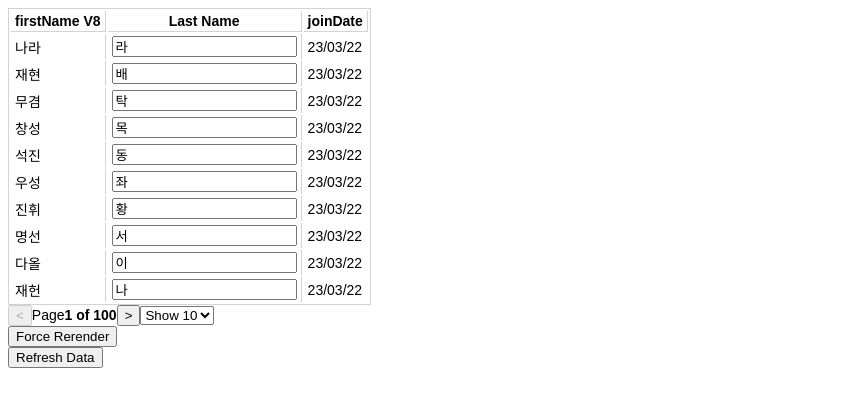
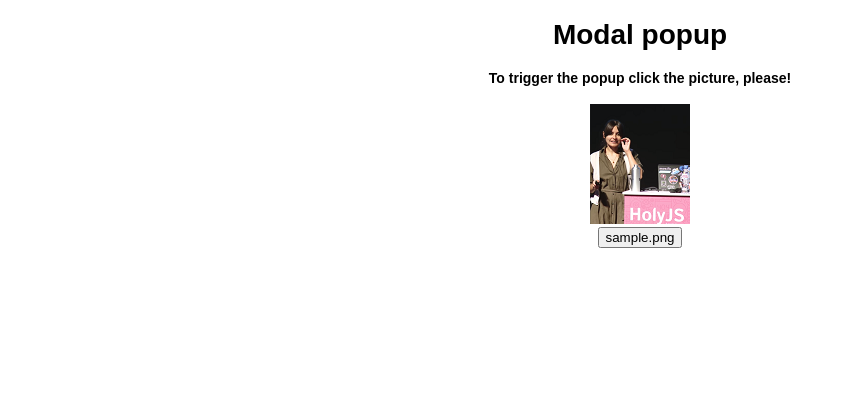
Before and after one commit to daekwon00/table-app, a React (Create React App) app: page / in a window 1280 px wide. Shown: the top 406 px of the page, without its empty margins (0-845 px from the left). Built offline with nearby package versions, Linux system fonts and the light colour scheme.

Commit message:
image popup 버튼 효과 적용

```diff
--- /dev/null
+++ b/src/AppImageOpen.tsx
@@ -0,0 +1,16 @@
+import React from "react";
+// import logo from "./logo.svg";
+import "./App.css";
+import ImageComponent from "./image/ImageComponent";
+
+export const App = () => {
+  return (
+    <div className="App">
+      <h1>Modal popup</h1>
+      <h4>To trigger the popup click the picture, please! </h4>
+      <ImageComponent />
+    </div>
+  );
+};
+
+export default App;
--- /dev/null
+++ b/src/image/ImageComponent.js
@@ -0,0 +1,60 @@
+import React from "react";
+import "./styles.css";
+
+export default class ImageComponent extends React.Component {
+  state = { isOpen: false };
+
+  handleShowDialog = () => {
+    this.setState({ isOpen: !this.state.isOpen });
+    console.log("cliked");
+  };
+
+  render() {
+    return (
+      <>
+        <div>
+          <img
+            className="small"
+            src="/Anj.png"
+            onClick={this.handleShowDialog}
+            alt="no image"
+          />
+          {this.state.isOpen && (
+            <dialog
+              className="dialog"
+              style={{ position: "absolute" }}
+              open
+              onClick={this.handleShowDialog}
+            >
+              <img
+                className="image"
+                src="/Anj.png"
+                onClick={this.handleShowDialog}
+                alt="no image"
+              />
+            </dialog>
+          )}
+        </div>
+
+        <div>
+          <button onClick={this.handleShowDialog}>sample.png</button>
+          {this.state.isOpen && (
+            <dialog
+              className="dialog"
+              style={{ position: "absolute" }}
+              open
+              onClick={this.handleShowDialog}
+            >
+              <img
+                className="image"
+                src="/Anj.png"
+                onClick={this.handleShowDialog}
+                alt="no image"
+              />
+            </dialog>
+          )}
+        </div>
+      </>
+    );
+  }
+}
--- /dev/null
+++ b/src/image/styles.css
@@ -0,0 +1,15 @@
+.App {
+  font-family: sans-serif;
+  text-align: center;
+}
+
+.dialog {
+  box-shadow: 0 8px 6px -6px black;
+  position: static;
+  left: 20%;
+  top: 10%;
+}
+
+.image {
+  width: 300px;
+}
--- a/src/index.tsx
+++ b/src/index.tsx
@@ -6,7 +6,8 @@ import "./index.css";
 // import App from "./AppKitchenSink";
 // import App from "./AppEditable7";
 // import App from "./AppEditable";/
-import App from "./AppEditableCh";
+// import App from "./AppEditableCh";
+import App from "./AppImageOpen";
 
 // import data from "./data/staff.json";
 // import StaffTable from "./test/StaffTable";
```
Also changed, not shown: public/Anj.png (added).
